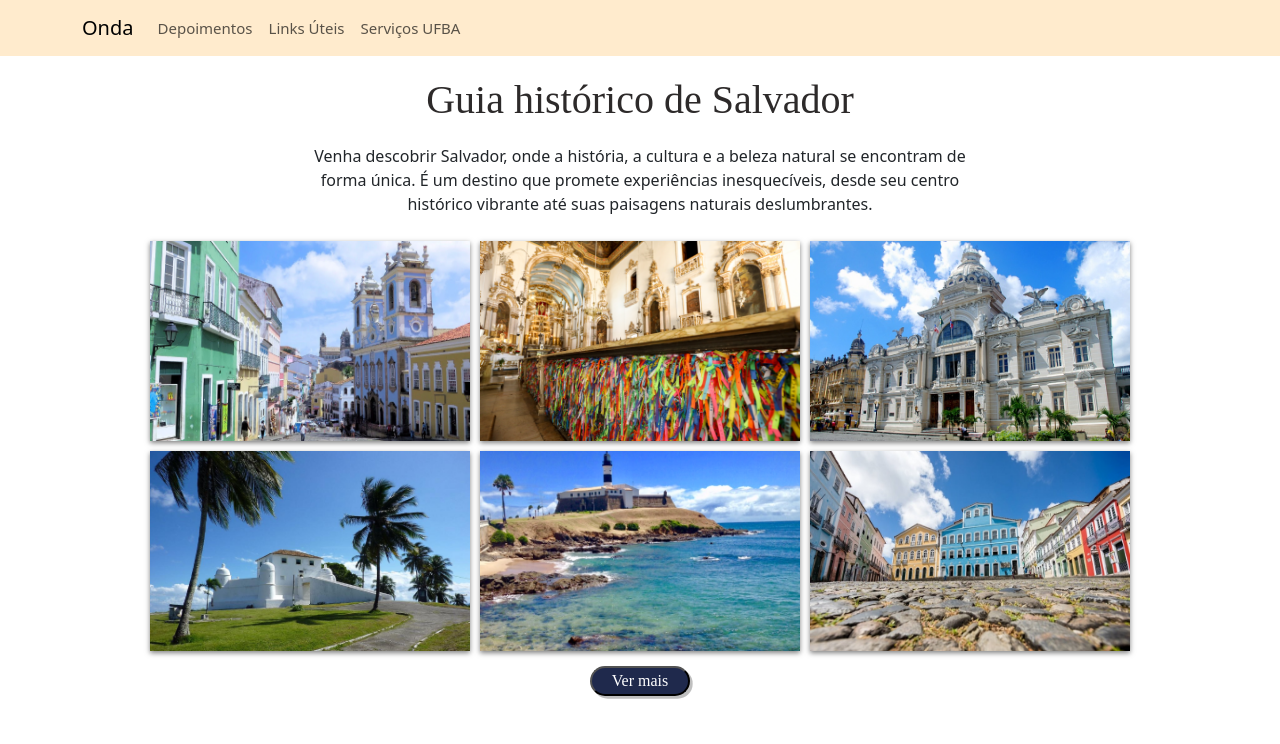
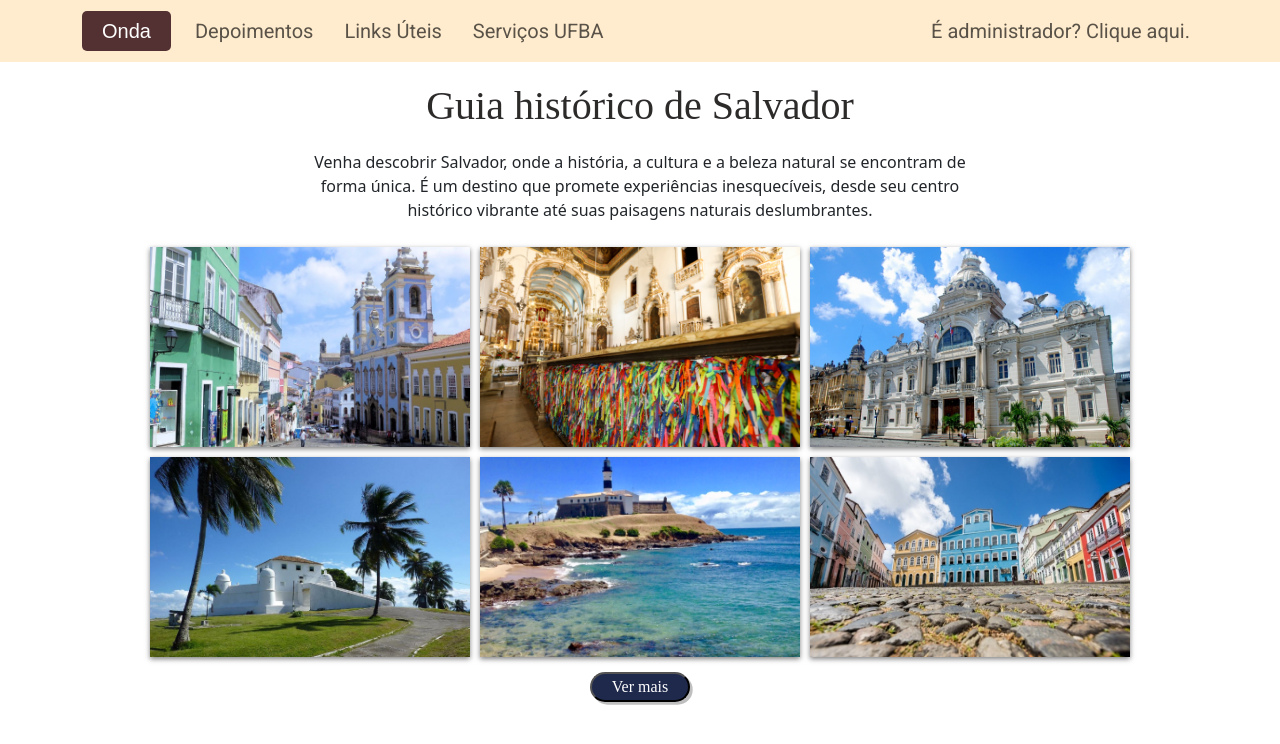
Before and after one commit to Everton-Wallace-Oliveira/ODEAI, a React (Vite) app: page /home in a window 1280 px wide. Shown: the top 744 px of the page. Built offline with nearby package versions, Linux system fonts and the light colour scheme; sample sign-in values are in the browser's storage; a web font is replaced by a local one.

Commit message:
inclusao de botao para acessar login de administrador

```diff
--- a/src/components/navbar/OndaNavbar.jsx
+++ b/src/components/navbar/OndaNavbar.jsx
@@ -1,18 +1,18 @@
 import Container from 'react-bootstrap/Container';
 import Nav from 'react-bootstrap/Nav';
 import Navbar from 'react-bootstrap/Navbar';
-import '../../styles/global.css'; // Certifique-se de importar o arquivo CSS
+import '../../styles/navbar.css';
 
 function OndaNavbar() {
   return (
     <Navbar expand="lg" className="onda-navbar">
       <Container>
-        <Navbar.Brand href="/home" className="navbar-brand">
+        <Navbar.Brand className="navbar-brand">
           Onda
         </Navbar.Brand>
         <Navbar.Toggle aria-controls="basic-navbar-nav" />
         <Navbar.Collapse id="basic-navbar-nav">
-          <Nav className="me-auto navbar-item">
+          <Nav className="me-auto navbar-links">
             <Nav.Link href="/depoimentos" className="navbar-item">
               Depoimentos
             </Nav.Link>
@@ -23,6 +23,11 @@ function OndaNavbar() {
               Serviços UFBA
             </Nav.Link>
           </Nav>
+          <Nav>
+            <Nav.Link href="/login" className="navbar-item-adm">
+              É administrador? Clique aqui.
+            </Nav.Link>
+          </Nav>
         </Navbar.Collapse>
       </Container>
     </Navbar>
```
